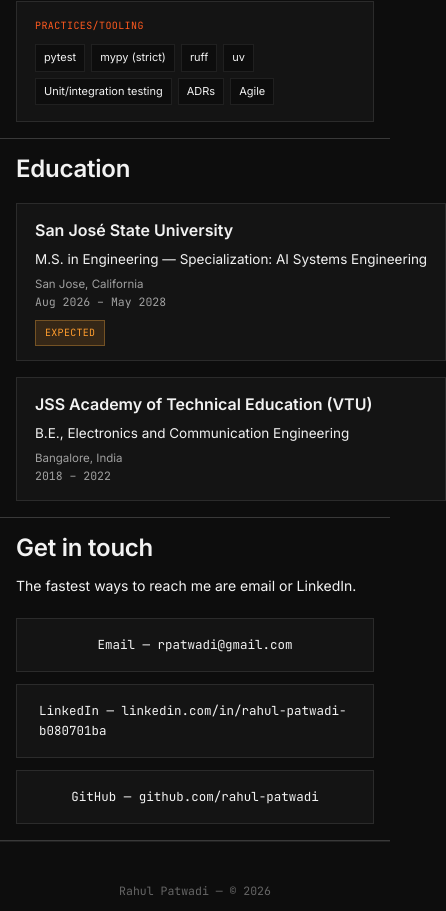
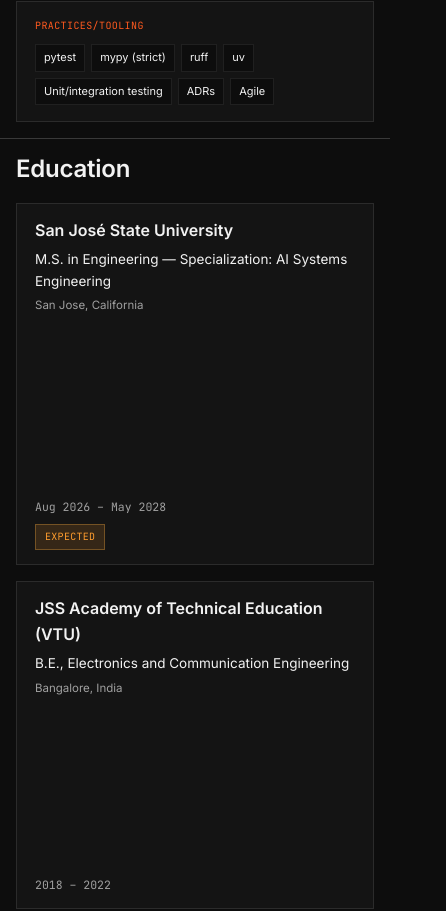
Before and after one commit to rahul-patwadi/my-portfolio, a plain HTML site: page index.html in a window 390 px wide. Shown: the part 5593-6504 px from the top of the page, 446 px wide, since content can reach past the window. Drawn offline with Linux system fonts and the light colour scheme.

```diff
--- a/styles.css
+++ b/styles.css
@@ -1134,16 +1134,16 @@ body::before {
   flex-wrap: wrap;
   align-items: center;
   justify-content: space-between;
-
-
   padding: 14px 18px;
-
   background: var(--surface);
   border: 1px solid var(--border);
+  min-width: 0;
+  width: 100%;
 }
 
 .edu-card__main {
   min-width: 0;
+  flex: 1 1 280px;
 }
 
 .edu-card__main .edu-card__school {
```
